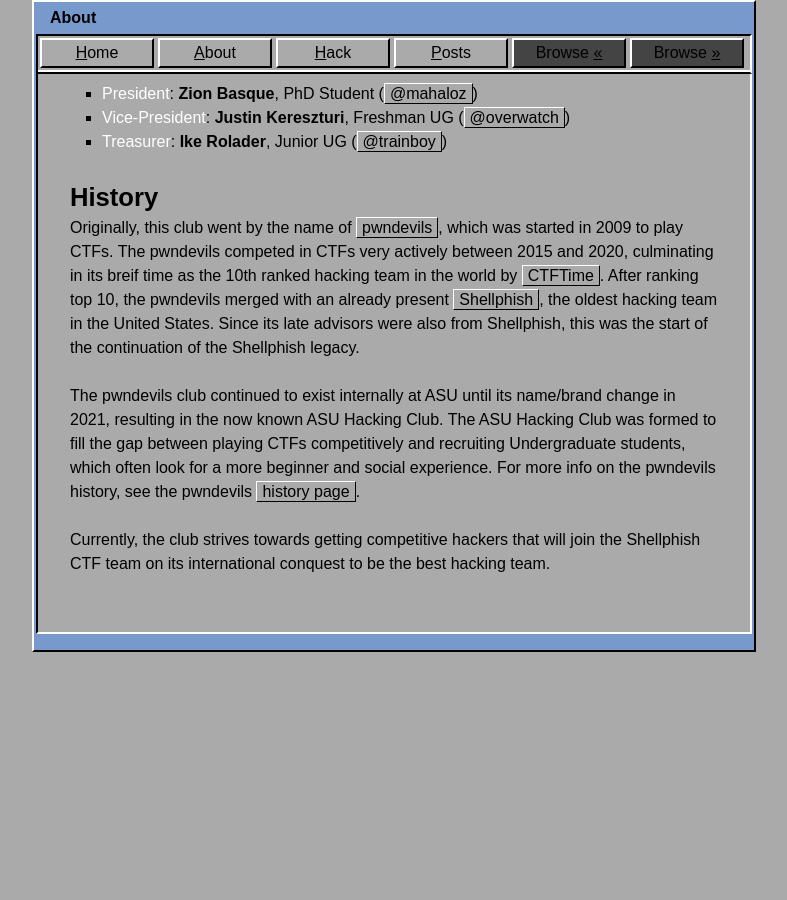
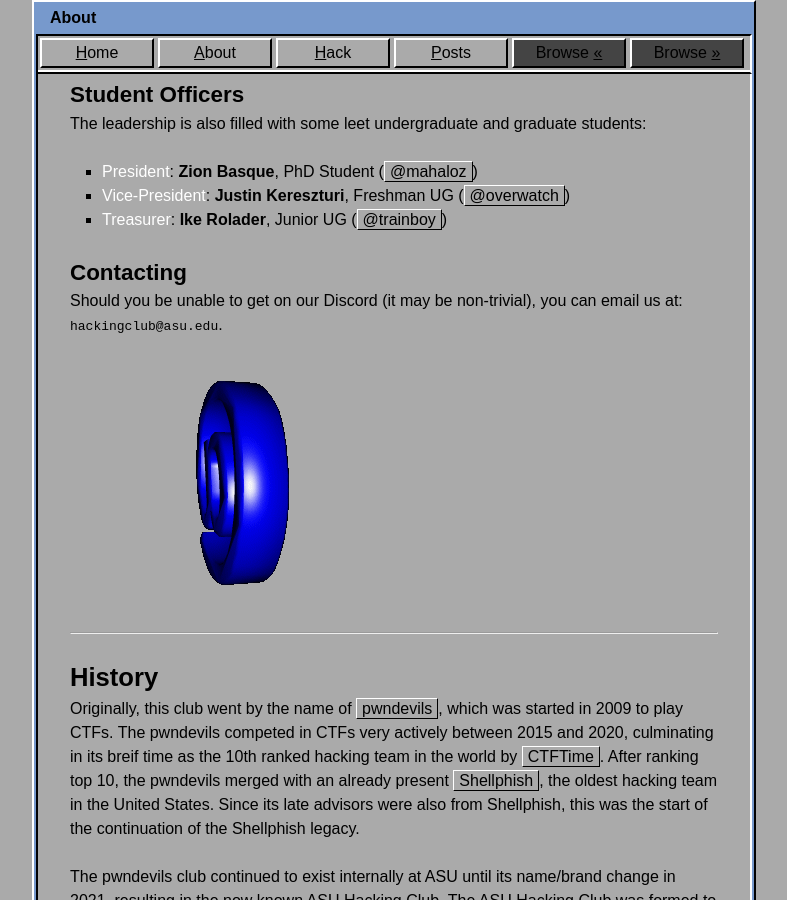
Before and after one commit to ASU-Hacking-Club/asuhacking.club, a Jekyll site: the page built from about.md, in a window 1280 px wide and 900 px high, scrolled down 1146 px. Shown: the whole window, without its empty margins (246-1033 px from the left). Built offline with Jekyll 4.4.1, drawn with Linux system fonts in a browser that asks for light colours; before the commit the page ends 1798 px from its top, so only the background shows below that.

Commit message:
updated about

```diff
--- a/about.md
+++ b/about.md
@@ -1,6 +1,8 @@
 ---
 layout: page
 title: About
+---
+
 ---
 ## Manifesto
 
@@ -10,6 +12,7 @@
 
 Lastly, the goal of this club is to turn white belt hackers into black belts, with the help of leet members of Shellphish and through [pwn.college](https://pwn.college).
 
+---
 ## Meetings
 ### Beginner Meetings
 We have a meeting every **Wednesday at 5:00 - 7:00pm AZ Time**, both online through our **Discord** and physically in **Brickyard Engineering**. The exact room is still being scheduled
@@ -20,6 +23,7 @@
 2. Be recommended by a Shellphish member (will overlap with ASU_HC)
 
 
+---
 ## Leadership
 ### Faculty Advisors
 
@@ -38,6 +42,13 @@
 - _Vice-President_: **Justin Kereszturi**, Freshman UG ([@overwatch](https://github.com/Justin-Kereszturi))
 - _Treasurer_: **Ike Rolader**, Junior UG ([@trainboy](https://github.com/trainboy2019))
 
+### Contacting
+
+Should you be unable to get on our Discord (it may be non-trivial), you can email us at: `hackingclub@asu.edu`.
+
+![](files/images/at_symbol.gif)
+
+---
 ## History
 
 Originally, this club went by the name of [pwndevils](https://pwndevils.com), which was started in 2009 to play CTFs. The pwndevils competed in CTFs very actively between 2015 and 2020, culminating in its breif time as the 10th ranked hacking team in the world by [CTFTime](https://ctftime.org). After ranking top 10, the pwndevils merged with an already present [Shellphish](https://shellphish.net), the oldest hacking team in the United States. Since its late advisors were also from Shellphish, this was the start of the continuation of the Shellphish legacy.
@@ -45,3 +56,5 @@
 The pwndevils club continued to exist internally at ASU until its name/brand change in 2021, resulting in the now known ASU Hacking Club. The ASU Hacking Club was formed to fill the gap between playing CTFs competitively and recruiting Undergraduate students, which often look for a more beginner and social experience. For more info on the pwndevils history, see the pwndevils [history page](https://pwndevils.com/about#pwndevils-history).
 
 Currently, the club strives towards getting competitive hackers that will join the Shellphish CTF team on its international conquest to be the best hacking team.
+
+---
```
